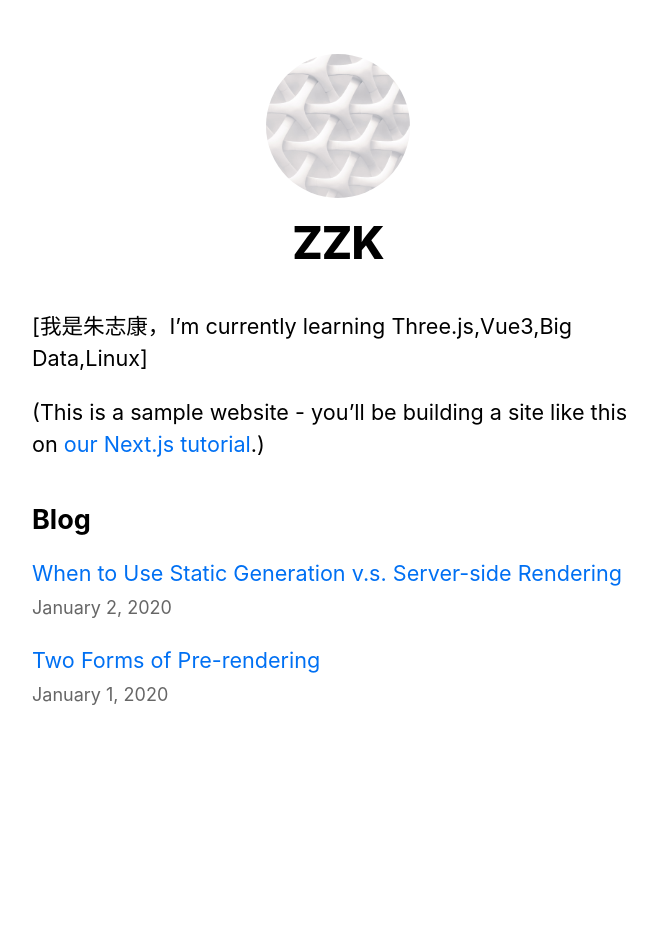
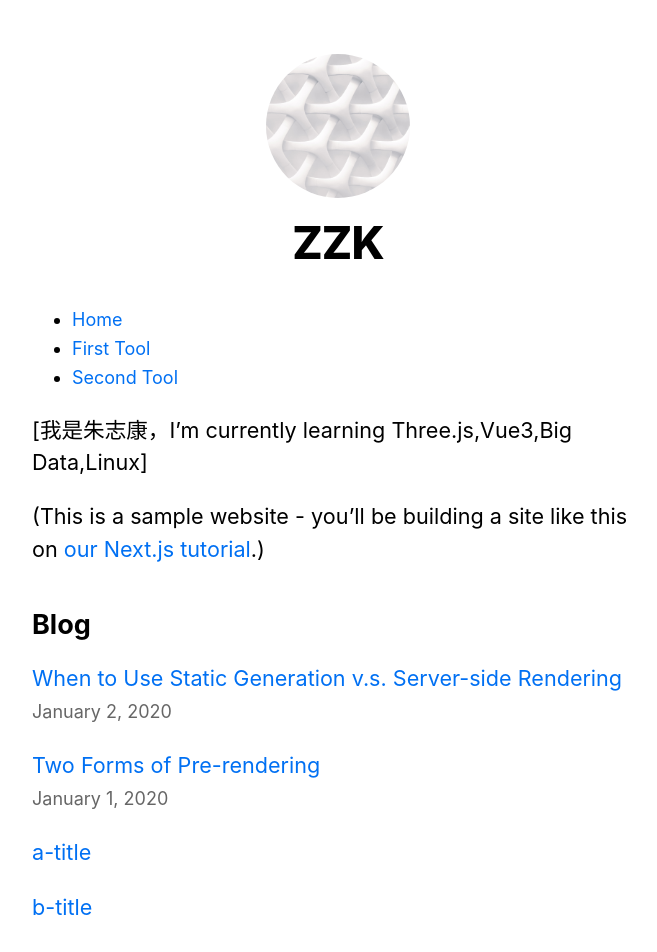
Before and after one commit to ZZK520/collections, a Next.js app: page / in a window 1280 px wide. Shown: the top 952 px of the page, without its empty margins (302-959 px from the left). Before the commit the page ends 817 px from the top, so only its background shows below. Built offline with nearby package versions, Linux system fonts and the light colour scheme.

Commit message:
feat: add list pages

```diff
--- /dev/null
+++ b/components/header.tsx
@@ -0,0 +1,19 @@
+import Link from 'next/link'
+
+export default function Header() {
+  return (
+    <header>
+      <ul>
+        <li>
+          <Link href="/">Home</Link>
+        </li>
+        <li>
+          <Link href="/tools/first">First Tool</Link>
+        </li>
+        <li>
+          <Link href="/tools/second">Second Tool</Link>
+        </li>
+      </ul>
+    </header>
+  )
+}
--- /dev/null
+++ b/lib/tools.js
@@ -0,0 +1,69 @@
+import fs from 'fs';
+import path from 'path';
+import matter from 'gray-matter';
+
+import { remark } from 'remark';
+import html from 'remark-html';
+const directory = path.join(process.cwd(), 'tools');
+
+export function getToolsData() {
+    // Get file names under /posts
+    const fileNames = fs.readdirSync(directory);
+    console.log('fileNames', fileNames);
+    return fileNames.map((fileName) => {
+        // Remove ".md" from file name to get id
+        const id = fileName.replace(/\.tsx$/, '');
+
+
+        // Combine the data with the id
+        return {
+            id,
+            title: `${id}-title`
+        };
+    });
+}
+
+export function getAllToolIds() {
+    const fileNames = fs.readdirSync(directory);
+    // Returns an array that looks like this:
+    // [
+    //   {
+    //     params: {
+    //       id: 'a'
+    //     }
+    //   },
+    //   {
+    //     params: {
+    //       id: 'b'
+    //     }
+    //   }
+    // ]
+    return fileNames.map((fileName) => {
+        return {
+            params: {
+                id: fileName.replace(/\.tsx$/, ''),
+            },
+        };
+    });
+}
+
+export async function getToolData(id) {
+    const fullPath = path.join(directory, `${id}.tsx`);
+    const fileContents = fs.readFileSync(fullPath, 'utf8');
+
+    // Use gray-matter to parse the post metadata section
+    const matterResult = matter(fileContents);
+
+    // Use remark to convert markdown into HTML string
+    const processedContent = await remark()
+      .use(html)
+      .process(matterResult.content);
+    const contentHtml = processedContent.toString();
+
+    // Combine the data with the id and contentHtml
+    return {
+      id,
+      contentHtml,
+      ...matterResult.data,
+    };
+  }
--- a/pages/index.js
+++ b/pages/index.js
@@ -2,22 +2,29 @@ import Head from 'next/head';
 import Layout, { siteTitle } from '../components/layout';
 import utilStyles from '../styles/utils.module.css';
 import { getSortedPostsData } from '../lib/posts';
+import { getToolsData } from '../lib/tools';
 import Link from 'next/link';
 import Date from '../components/date';
+import Header from '../components/header'
+
+
 export async function getStaticProps() {
   const allPostsData = getSortedPostsData();
+  const allToolsData=getToolsData();
   return {
     props: {
       allPostsData,
+      allToolsData
     },
   };
 }
-export default function Home({ allPostsData }) {
+export default function Home({ allPostsData,allToolsData }) {
   return (
     <Layout home>
       <Head>
         <title>{siteTitle}</title>
       </Head>
+      <Header></Header>
       <section className={utilStyles.headingMd}>
         <p>[我是朱志康，I’m currently learning Three.js,Vue3,Big Data,Linux]</p>
         <p>
@@ -38,6 +45,13 @@ export default function Home({ allPostsData }) {
             </li>
           ))}
         </ul>
+        <ul className={utilStyles.list}>
+          {allToolsData.map(({ id, title }) => (
+            <li className={utilStyles.listItem} key={id}>
+              <Link href={`/tools/${id}`}>{title}</Link>
+            </li>
+          ))}
+        </ul>
       </section>
     </Layout>
   );
--- /dev/null
+++ b/pages/tools/index.tsx
@@ -0,0 +1,10 @@
+import Header from '../../components/header'
+
+export default function IndexPage() {
+  return (
+    <>
+      <Header />
+      <h1>Hello World!</h1>
+    </>
+  )
+}
```
Also changed, not shown: pages/tools/[id].js (added, +35 -0 lines), pages/tools/[id]/[comment].tsx (added, +16 -0 lines), pages/tools/[id]/index.tsx (added, +23 -0 lines), pages/tools/about.tsx (added, +10 -0 lines), tools/a.tsx (added, +7 -0 lines), tools/b.tsx (added, +7 -0 lines).
